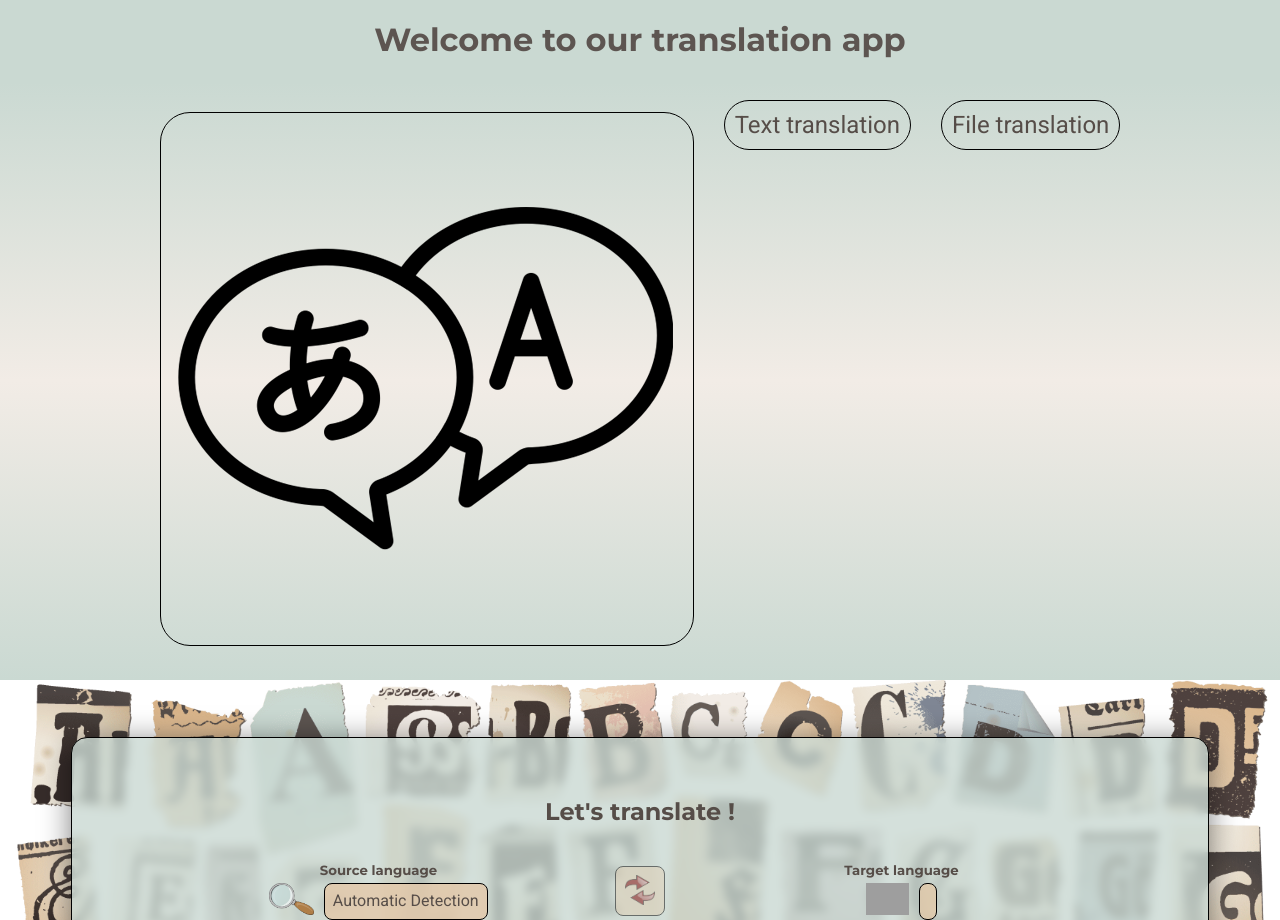
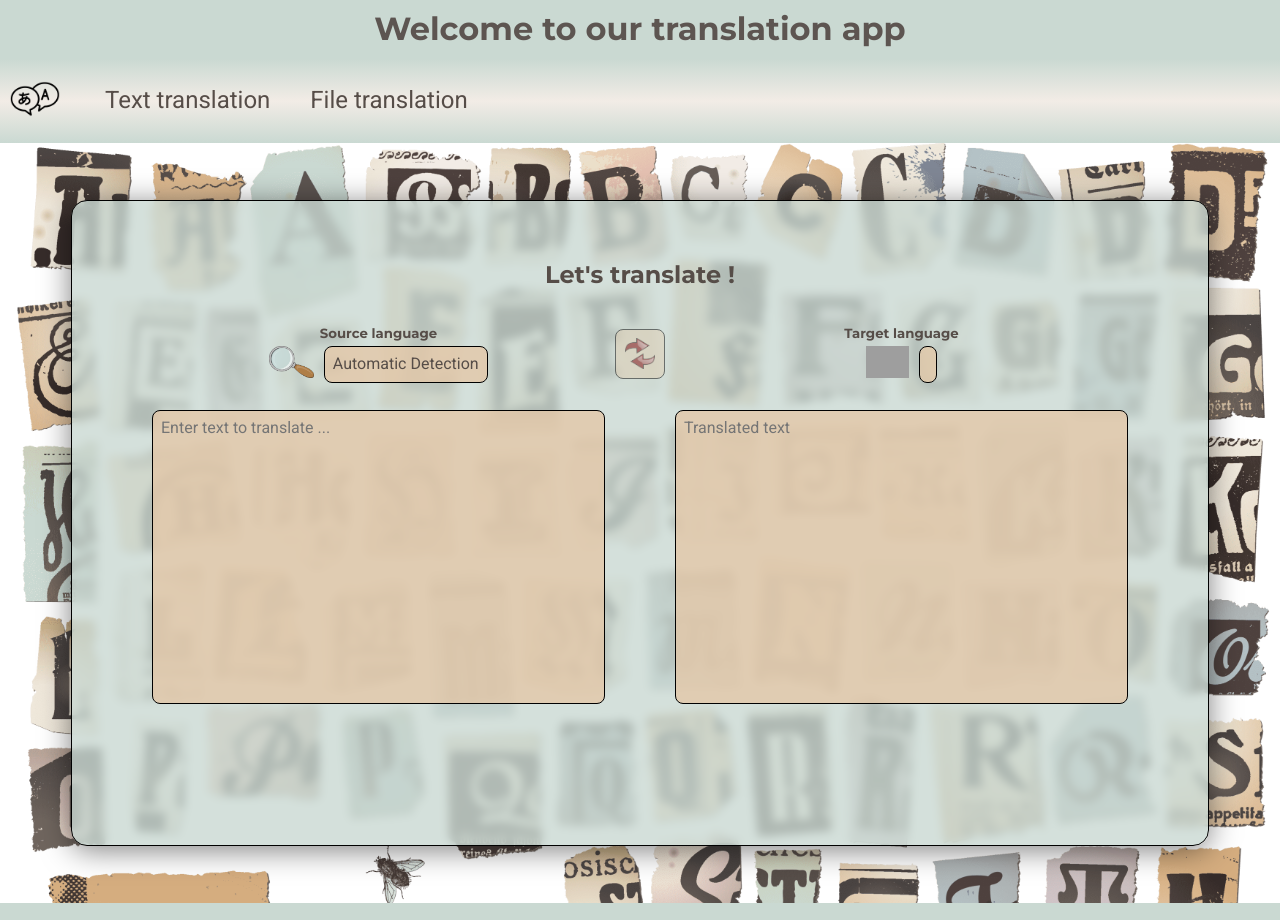
Before and after one commit to bruno-coulet/lingua-franca, a Flask app: page / in a window 1280 px wide. Shown: the top 920 px of the page. Run offline with Flask 3, Linux system fonts and the light colour scheme; lists and menus that the app fills with data are empty; grey boxes are pictures that could not be loaded.

Commit message:
[MODIF] supp border and box-shadow on link

```diff
--- a/src/static/css/nav_bar.css
+++ b/src/static/css/nav_bar.css
@@ -1,10 +1,11 @@
 .nav_bar {
     display: flex;
     flex-direction: row;
-    justify-content: center;
+    justify-content: left;
+    align-items: center;
     list-style-type: none;
     gap: 30px;
-    padding: 30px 0;
+    padding: 15px 0;
     margin: 0;
     background: linear-gradient(0.50turn,var(--header-background-color), var(--light-color), var(--header-background-color));
 }
@@ -12,13 +13,17 @@
     font-size:x-large;
     text-decoration: none;
     color: var(--text-color);
-    padding: 10px;
-    border:1px solid var(--border-color);
-    border-radius: 30px;
+    padding: 5px;
 }
 .nav_link:hover{
     color: var(--accent-color);
-    -webkit-box-shadow: 0 4px 30px var(--shadow-color);
-    -moz-box-shadow: 0 4px 30px var(--shadow-color);
-    box-shadow: 0 4px 20px var(--shadow-color);
 }
+header h1{
+    margin: 10px;
+}
+.nav_logo{
+    height: 50px;
+    width: 50px;
+    padding: 0 10px;
+
+}
```
